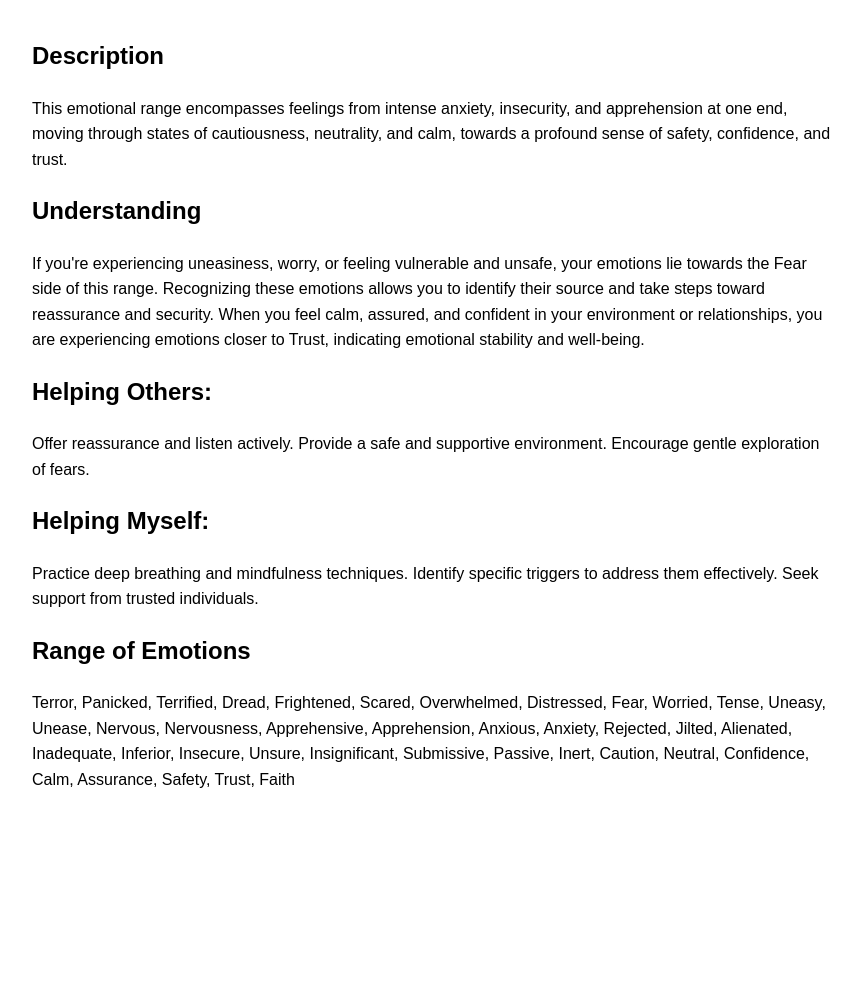
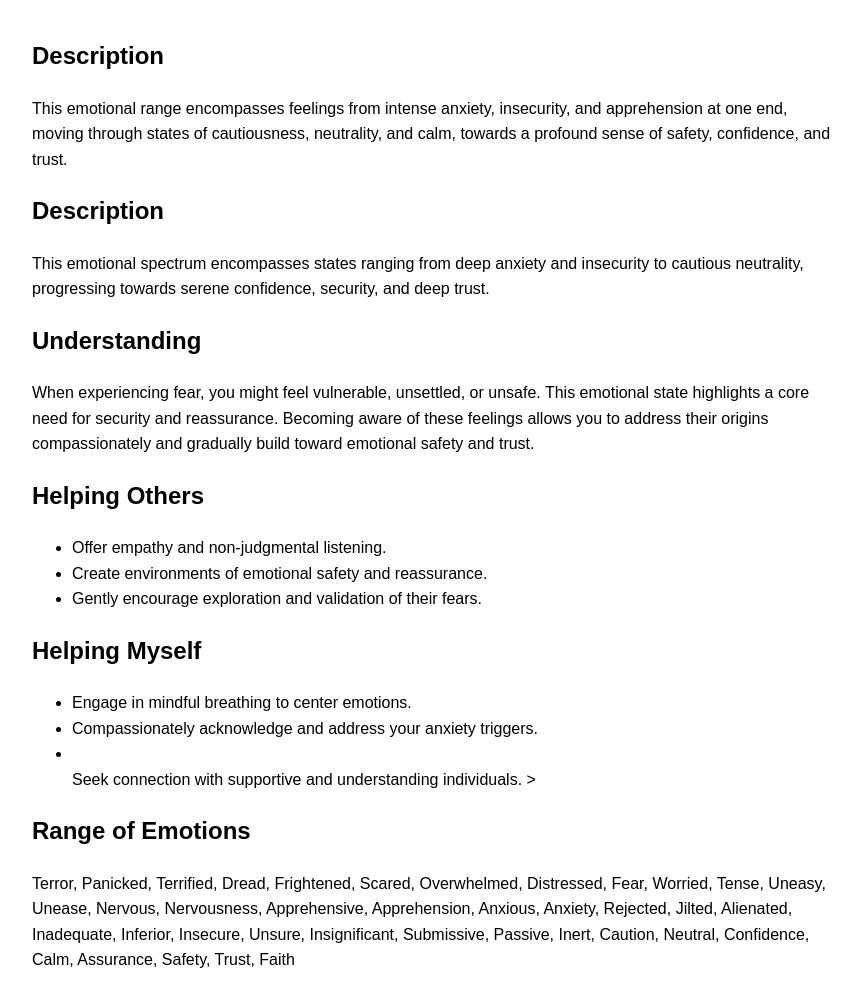
Before and after one commit to BrianGroth/EmotionApp, a plain HTML site: page FearTrust.html in a window 1280 px wide. Shown: the part 108-1101 px from the top of the page, without its empty margins (208-1069 px from the left). Before the commit the page ends 920 px from the top, so only its background shows below. Drawn offline with Linux system fonts and the light colour scheme.

Commit message:
updated feartrust

```diff
--- a/FearTrust.html
+++ b/FearTrust.html
@@ -38,25 +38,27 @@
     <p>
 This emotional range encompasses feelings from intense anxiety, insecurity, and apprehension at one end, moving through states of cautiousness, neutrality, and calm, towards a profound sense of safety, confidence, and trust.
     </p>
+    <h2>Description</h2>
+    <p>
+      This emotional spectrum encompasses states ranging from deep anxiety and insecurity to cautious neutrality, progressing towards serene confidence, security, and deep trust.
+    </p>
     <h2>Understanding</h2>
-    <p>
-      If you're experiencing uneasiness, worry, or feeling vulnerable and unsafe, your emotions lie towards the Fear side of this range. Recognizing these emotions allows you to identify their source and take steps toward reassurance and security. When you feel calm, assured, and confident in your environment or relationships, you are experiencing emotions closer to Trust, indicating emotional stability and well-being.
-    <h2>Helping Others:</h2>
 <p>
-Offer reassurance and listen actively.
+  When experiencing fear, you might feel vulnerable, unsettled, or unsafe. This emotional state highlights a core need for security and reassurance. Becoming aware of these feelings allows you to address their origins compassionately and gradually build toward emotional safety and trust.
 
-Provide a safe and supportive environment.
-
-Encourage gentle exploration of fears.
 </p>
-<h2>Helping Myself:</h2>
-<p>
-Practice deep breathing and mindfulness techniques.
-
-Identify specific triggers to address them effectively.
-
-Seek support from trusted individuals.
-</p>
+    <h2>Helping Others</h2>
+<ul>
+  <li>Offer empathy and non-judgmental listening.</li>
+  <li>Create environments of emotional safety and reassurance.</li>
+  <li>Gently encourage exploration and validation of their fears.</li>
+</ul>
+<h2>Helping Myself</h2>
+<ul>
+<li>Engage in mindful breathing to center emotions.</li>
+<li>Compassionately acknowledge and address your anxiety triggers.</li>
+  <li></li>Seek connection with supportive and understanding individuals.</li>
+></ul>
       <h2>Range of Emotions</h2>
     <p>
         Terror, Panicked, Terrified, Dread, Frightened, Scared, Overwhelmed, Distressed, Fear, Worried, Tense, Uneasy, Unease, Nervous, Nervousness, Apprehensive, Apprehension, Anxious, Anxiety, Rejected, Jilted, Alienated, Inadequate, Inferior, Insecure, Unsure, Insignificant, Submissive, Passive, Inert, Caution, Neutral, Confidence, Calm, Assurance, Safety, Trust, Faith
```
